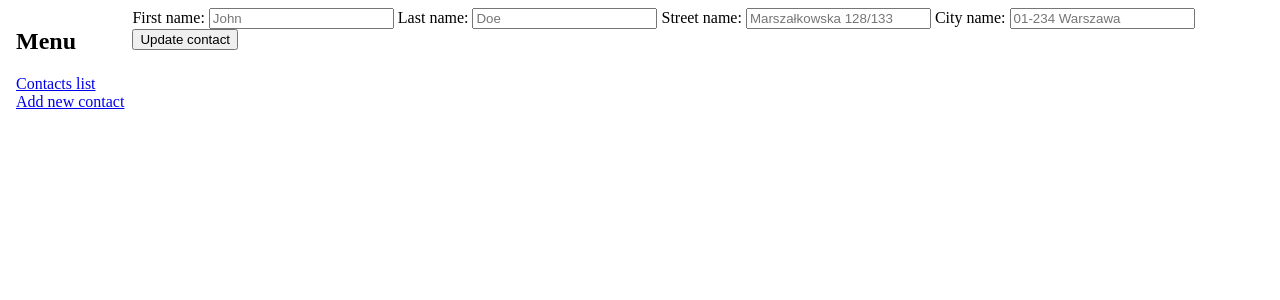
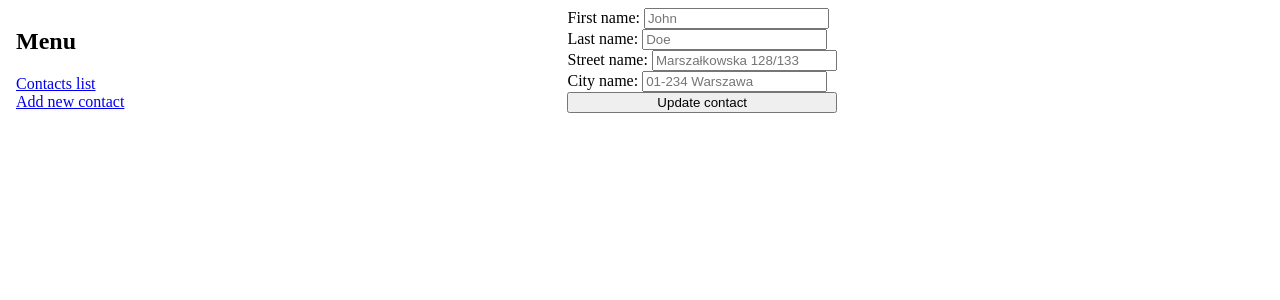
Before and after one commit to whiteeagle44/angular-address-book, an Angular app: page /contacts/1/edit in a window 1280 px wide. Shown: the top 300 px of the page. Built offline with nearby package versions, Linux system fonts and the light colour scheme.

Commit message:
Update edit contact form style

```diff
--- a/src/app/layout/contact-edit/contact-edit.component.css
+++ b/src/app/layout/contact-edit/contact-edit.component.css
@@ -0,0 +1,4 @@
+.editContactForm {
+  display: flex;
+  flex-direction: column;
+}
--- a/src/app/layout/contact-edit/contact-edit.component.html
+++ b/src/app/layout/contact-edit/contact-edit.component.html
@@ -1,4 +1,4 @@
-<form (ngSubmit)="submit($event)" *ngIf="contact$ | async as contact" [formGroup]="contactForm">
+<form (ngSubmit)="submit($event)" *ngIf="contact$ | async as contact" [formGroup]="contactForm" class="editContactForm">
   <label>
     First name:
     <input formControlName="firstName" placeholder="{{ contact.firstName }}" type="text">
```
